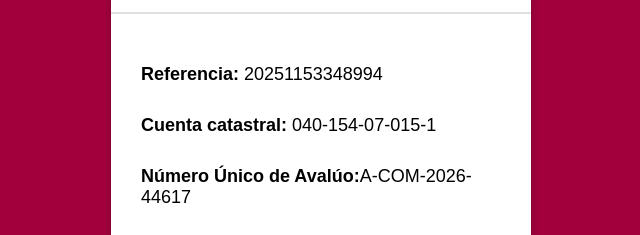
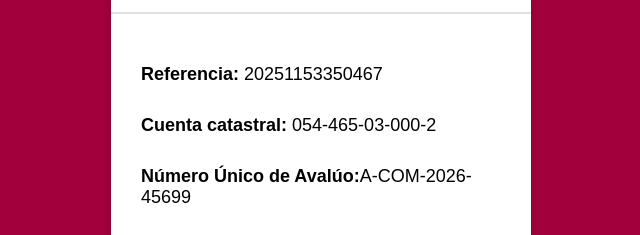
Before and after one commit to drpcsubtecatastro/.com.mx, a plain HTML site: page index.html in a window 1280 px wide. Shown: the part 188-423 px from the top of the page, 319-959 px from the left. Drawn offline with Linux system fonts and the light colour scheme.

Commit message:
Update reference and property details in index.html

```diff
--- a/index.html
+++ b/index.html
@@ -58,9 +58,9 @@
       <img src="https://cdn2.telediario.mx/uploads/media/2021/08/12/gobierno_de_la_ciudad_de_mexico.jpg" alt="Escudo CDMX">
       </div>
     <div class="content">
-     <tr> <p><strong>Referencia:</strong> 20251153348994</p></tr>
-      <p><strong>Cuenta catastral:</strong> 040-154-07-015-1 </p>
-      <p><strong>Número Único de Avalúo:</strong>A-COM-2026-44617 </p>
+     <tr> <p><strong>Referencia:</strong> 20251153350467</p></tr>
+      <p><strong>Cuenta catastral:</strong> 054-465-03-000-2 </p>
+      <p><strong>Número Único de Avalúo:</strong>A-COM-2026-45699 </p>
       <p class="resultado"><span style="font-weight: bold;">Resultado:</span> POSITIVO</p>
     </div>
     <div class="footer">
```
